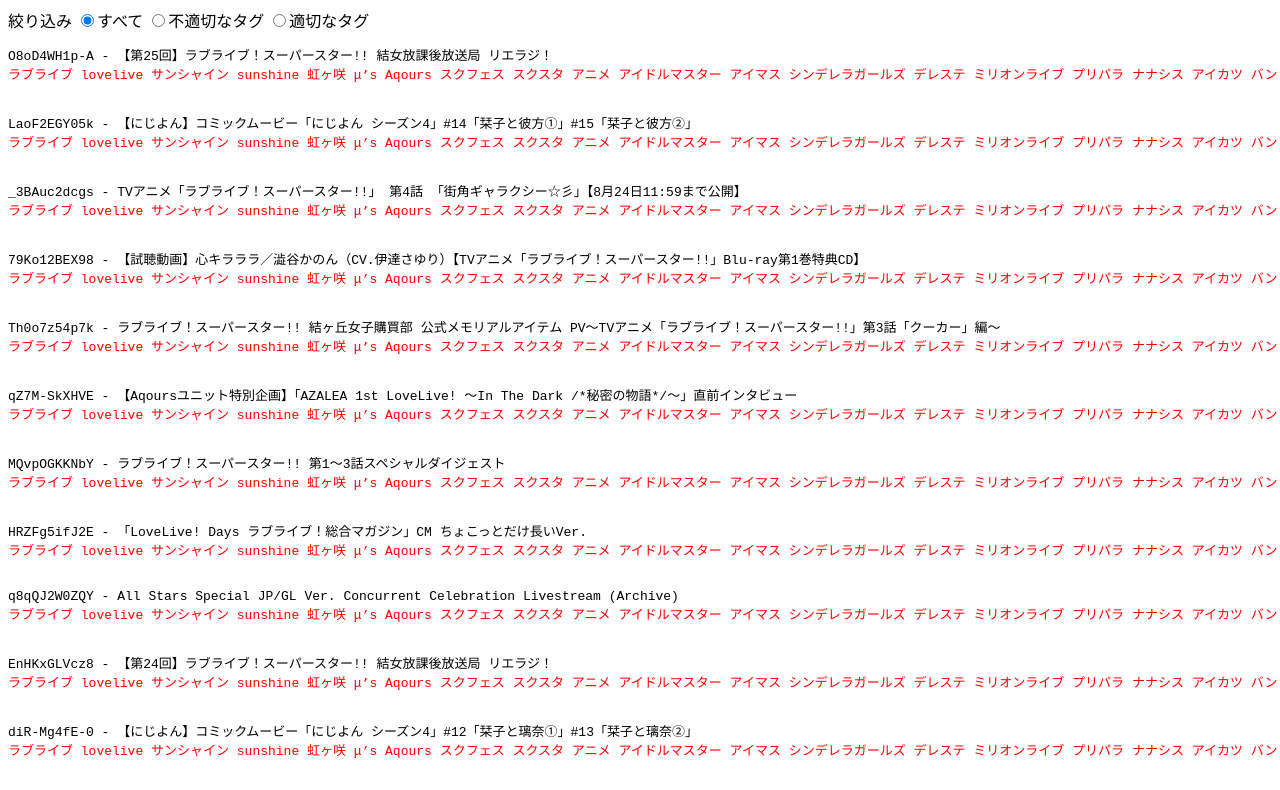
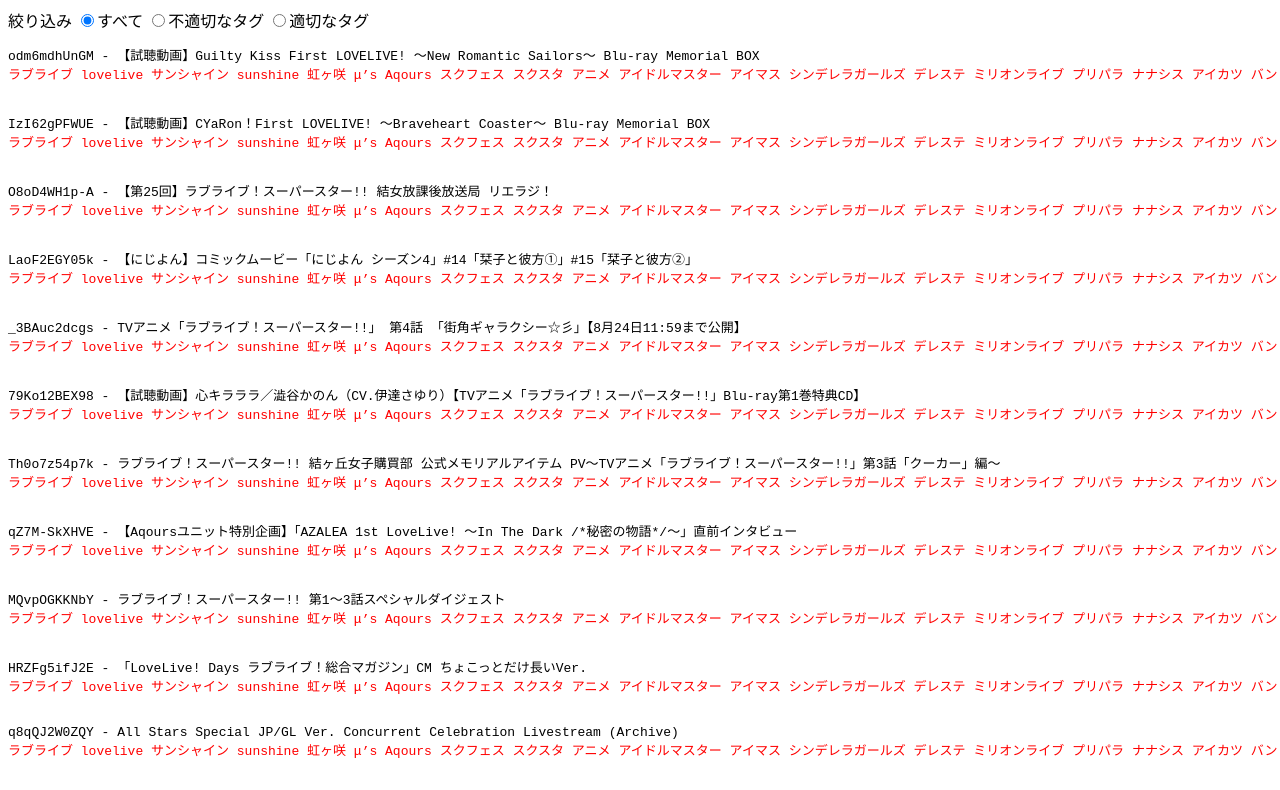
Before and after one commit to kohakucoco/lovelive_deception, a plain HTML site: page index.html in a window 1280 px wide. Shown: the top 790 px of the page. Drawn offline with Linux system fonts and the light colour scheme.

Commit message:
Update index.html

```diff
--- a/index.html
+++ b/index.html
@@ -17,8 +17,15 @@
       <label><input type="radio" name="search" id="deception">不適切なタグ</label>
       <label><input type="radio" name="search" id="not_deception">適切なタグ</label>
     </form>
-    <pre>
-<span class="is_deception">O8oD4WH1p-A - 【第25回】ラブライブ！スーパースター!! 結女放課後放送局 リエラジ！
+    <pre><span class="is_deception">odm6mdhUnGM - 【試聴動画】Guilty Kiss First LOVELIVE! ～New Romantic Sailors～ Blu-ray Memorial BOX
+<span class="tag">ラブライブ lovelive サンシャイン sunshine 虹ヶ咲 μ’s Aqours スクフェス スクスタ アニメ アイドルマスター アイマス シンデレラガールズ デレステ ミリオンライブ プリパラ ナナシス アイカツ バンドリ ガルパ スタァライト 乃木坂 欅坂 i☆Ris TrySail ワルキューレ ウマ娘 Roselia アイドル アニソン</span>
+
+
+</span><span class="is_deception">IzI62gPFWUE - 【試聴動画】CYaRon！First LOVELIVE! ～Braveheart Coaster～ Blu-ray Memorial BOX
+<span class="tag">ラブライブ lovelive サンシャイン sunshine 虹ヶ咲 μ’s Aqours スクフェス スクスタ アニメ アイドルマスター アイマス シンデレラガールズ デレステ ミリオンライブ プリパラ ナナシス アイカツ バンドリ ガルパ スタァライト 乃木坂 欅坂 i☆Ris TrySail ワルキューレ ウマ娘 Roselia アイドル アニソン</span>
+
+
+</span><span class="is_deception">O8oD4WH1p-A - 【第25回】ラブライブ！スーパースター!! 結女放課後放送局 リエラジ！
 <span class="tag">ラブライブ lovelive サンシャイン sunshine 虹ヶ咲 μ’s Aqours スクフェス スクスタ アニメ アイドルマスター アイマス シンデレラガールズ デレステ ミリオンライブ プリパラ ナナシス アイカツ バンドリ ガルパ スタァライト 乃木坂 欅坂 i☆Ris TrySail ワルキューレ ウマ娘 Roselia アイドル アニソン</span>
 
 
@@ -3262,8 +3269,7 @@
 <span class="tag"></span>
 
 
-</span>
-    </pre>
+</span></pre>
     <script>
       document.getElementsByName("search").forEach(function(e) {
         e.addEventListener("change", function() {
```
